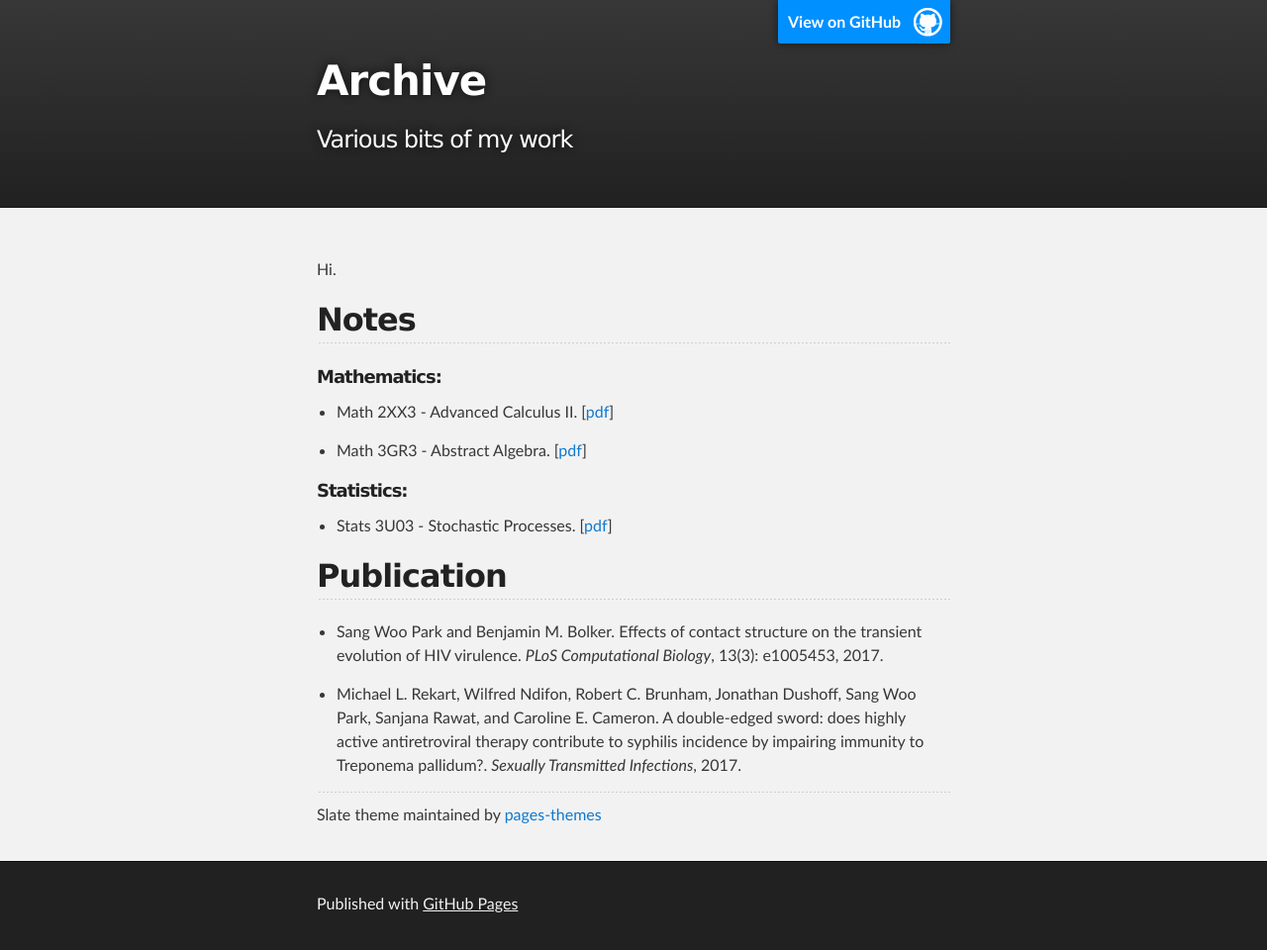
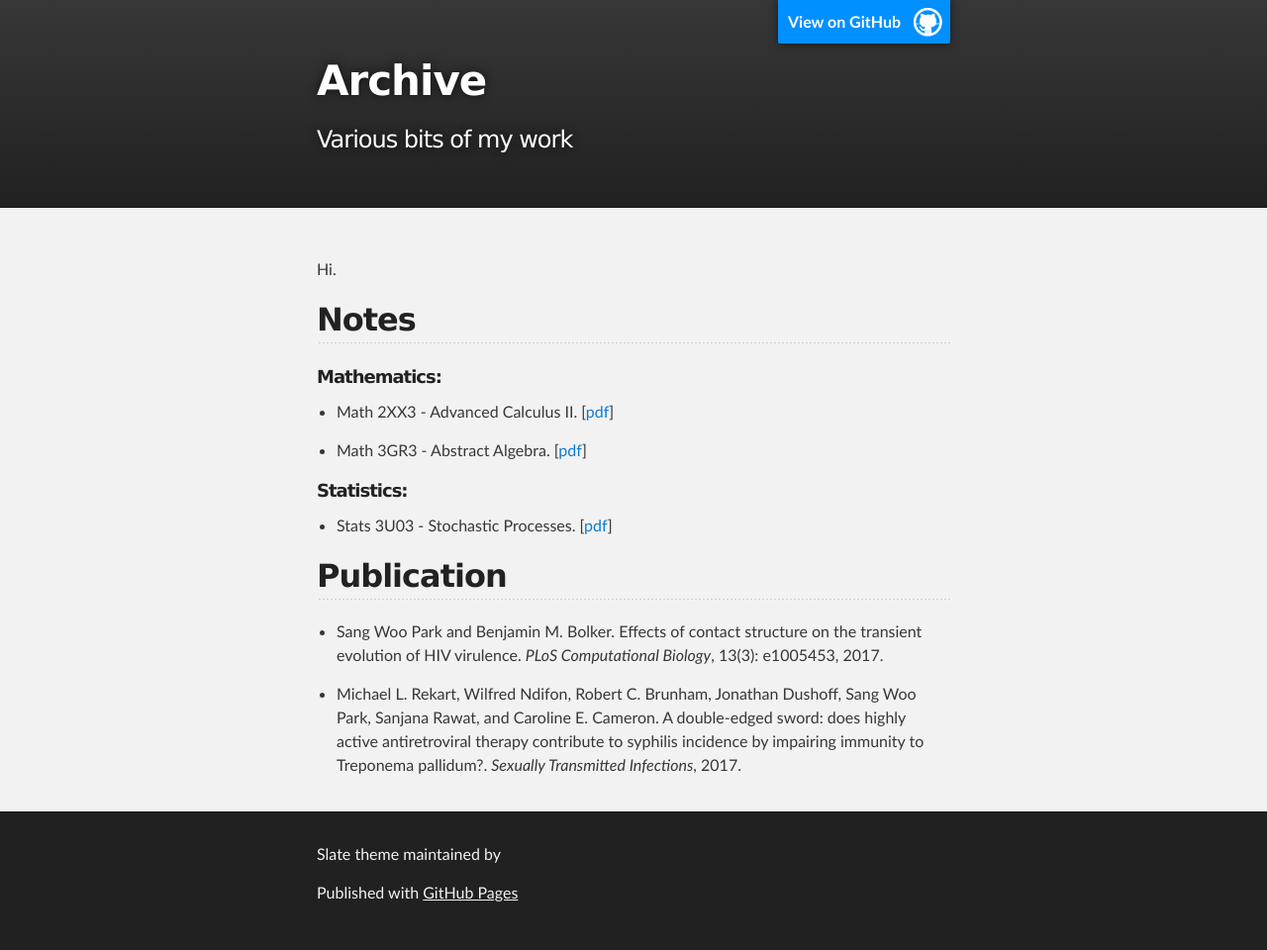
Before and after one commit to parksw3/parksw3.github.io, a Jekyll site: the page built from index.md, in a window 1280 px wide. Shown: the whole page at 99% size. Built offline with Jekyll 4.4.1, drawn with Linux system fonts in a browser that asks for light colours.

Commit message:
More updates

```diff
--- a/_layouts/default.html
+++ b/_layouts/default.html
@@ -41,9 +41,7 @@
     <!-- FOOTER  -->
     <div id="footer_wrap" class="outer">
       <footer class="inner">
-        {% if site.github.is_project_page %}
         <p class="copyright"> Slate theme maintained by <a href="{{ https://github.com/pages-themes }}">{{ pages-themes }}</a></p>
-        {% endif %}
         <p>Published with <a href="https://pages.github.com">GitHub Pages</a></p>
       </footer>
     </div>
--- a/index.md
+++ b/index.md
@@ -23,9 +23,3 @@ Publication
 * Sang Woo Park and Benjamin M. Bolker. Effects of contact structure on the transient evolution of HIV virulence. *PLoS Computational Biology*, 13(3): e1005453, 2017.
 
 * Michael L. Rekart, Wilfred Ndifon, Robert C. Brunham, Jonathan Dushoff, Sang Woo Park, Sanjana Rawat, and Caroline E. Cameron. A double-edged sword: does highly active antiretroviral therapy contribute to syphilis incidence by impairing immunity to Treponema pallidum?. *Sexually Transmitted Infections*, 2017.
-
----
-
-<sub>
-Slate theme maintained by [pages-themes](https://github.com/pages-themes)
-</sub>
```
